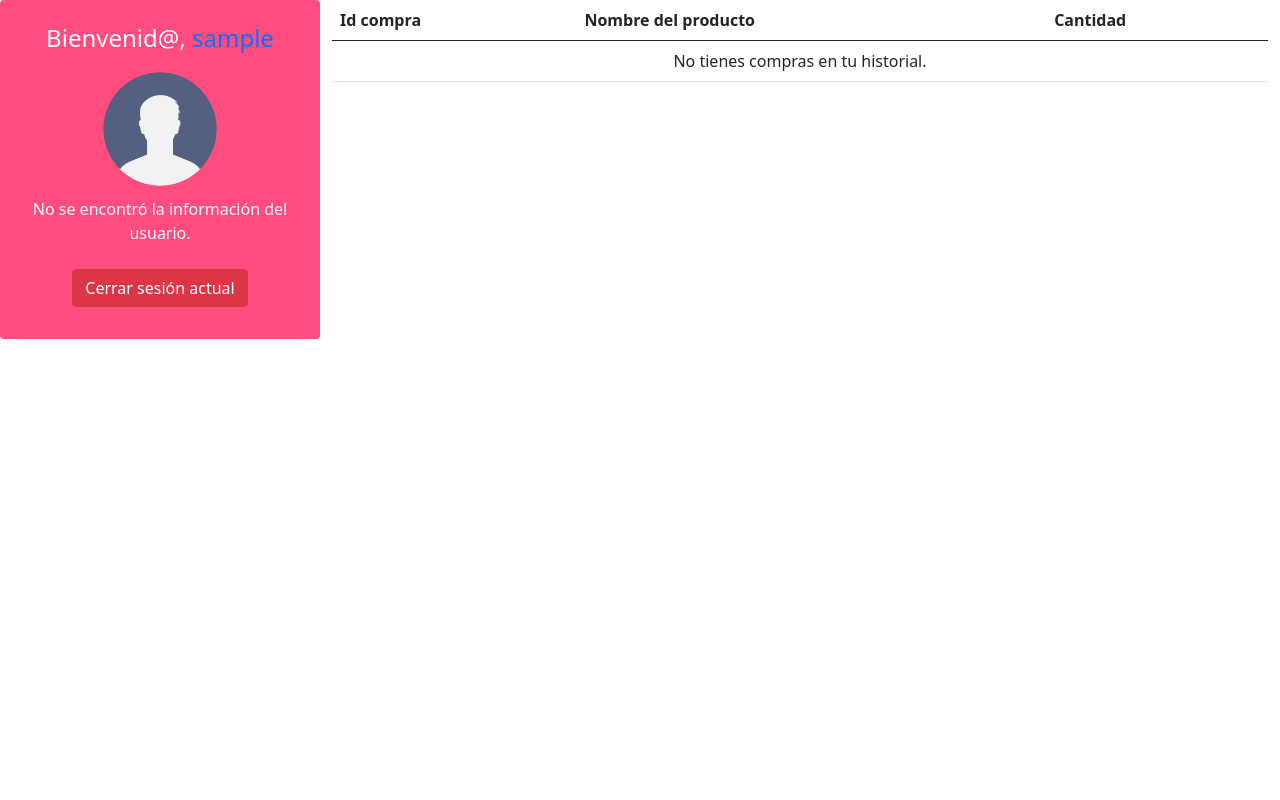
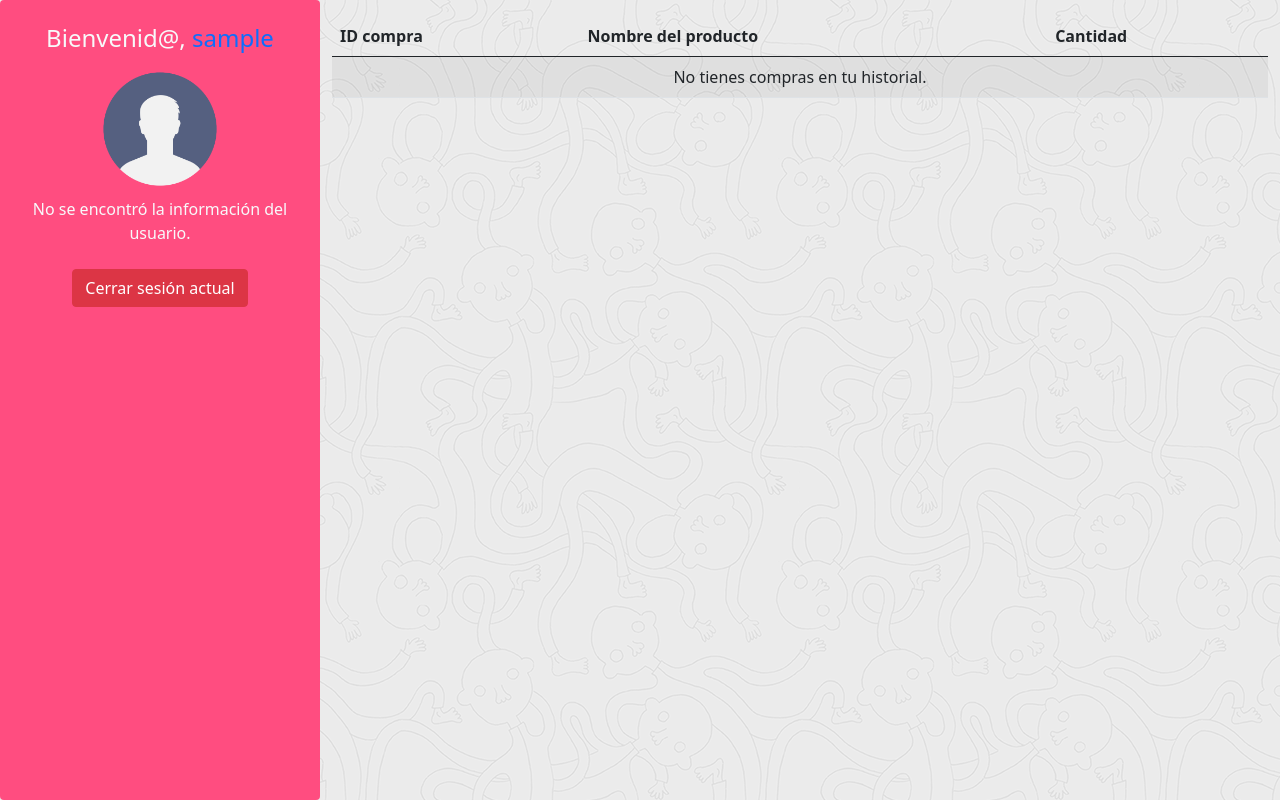
Before and after one commit to emiliooarrig/tienda-vertice, a PHP site: page /php/miperfil/miperfil.php in a window 1280 px wide. Run offline with PHP 8.4, Linux system fonts and the light colour scheme; the visitor is signed in with stand-in values (Sample User, id 1); data that the repository does not hold is empty.

Commit message:
Ajustamos estilos de la tabla y del panel de user

```diff
--- a/php/miperfil/miperfil.php
+++ b/php/miperfil/miperfil.php
@@ -19,13 +19,14 @@ if (!isset($_SESSION['username'])) {
     <meta name="viewport" content="width=device-width, initial-scale=1.0">
     <link href="https://cdn.jsdelivr.net/npm/bootstrap@5.0.2/dist/css/bootstrap.min.css" rel="stylesheet" integrity="sha384-EVSTQN3/azprG1Anm3QDgpJLIm9Nao0Yz1ztcQTwFspd3yD65VohhpuuCOmLASjC" crossorigin="anonymous">
     <link rel="stylesheet" href="https://cdn.jsdelivr.net/npm/bootstrap-icons@1.11.3/font/bootstrap-icons.min.css">
+    <link rel="stylesheet" href="../../css/fondo.css">
     <title> Mi perfil </title>
 </head>
 
 <body>
 
     <div class="container-fluid">
-        <div class="row">
+        <div class="row vh-100">
             <!-- Columna izquierda: Panel del administrador -->
             <div class="col-md-3 p-4 rounded text-center mh-100" style="background-color: #FF4D80;">
                 <h1 class="fs-4 text-light">Bienvenid@, <span class="text-primary"><?php echo $_SESSION['username']; ?></span></h1>
@@ -63,10 +64,10 @@ if (!isset($_SESSION['username'])) {
             </div>
 
             <!-- Despliegue del historial de compras -->
-            <div class="col">
-                <table class="table">
+            <div class="col mt-3">
+                <table class="table table-hover table-striped">
                     <thead>
-                        <th> Id compra </th>
+                        <th> ID compra </th>
                         <th> Nombre del producto </th>
                         <th> Cantidad </th>
                     </thead>
@@ -118,6 +119,14 @@ if (!isset($_SESSION['username'])) {
         </div>
     </div>
 
+    <style>
+        @media (max-width: 750px) {
+            .row {
+                height: auto !important;
+            }
+        }
+    </style>
+
 
     <script src="https://cdn.jsdelivr.net/npm/@popperjs/core@2.9.2/dist/umd/popper.min.js"
         integrity="sha384-IQsoLXl5PILFhosVNubq5LC7Qb9DXgDA9i+tQ8Zj3iwWAwPtgFTxbJ8NT4GN1R8p"
```
